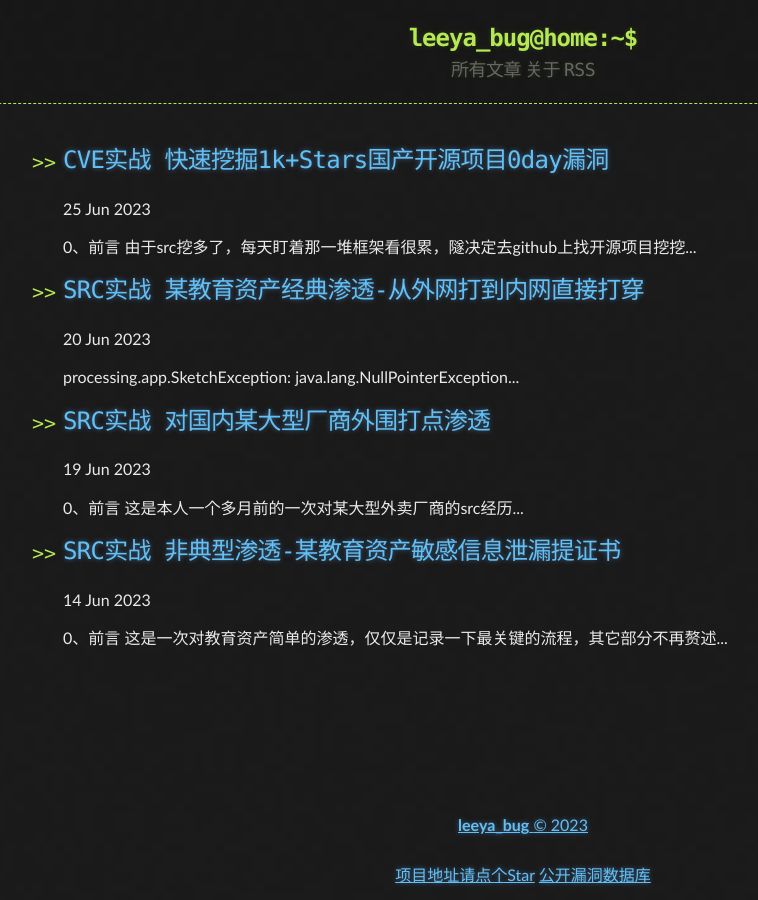
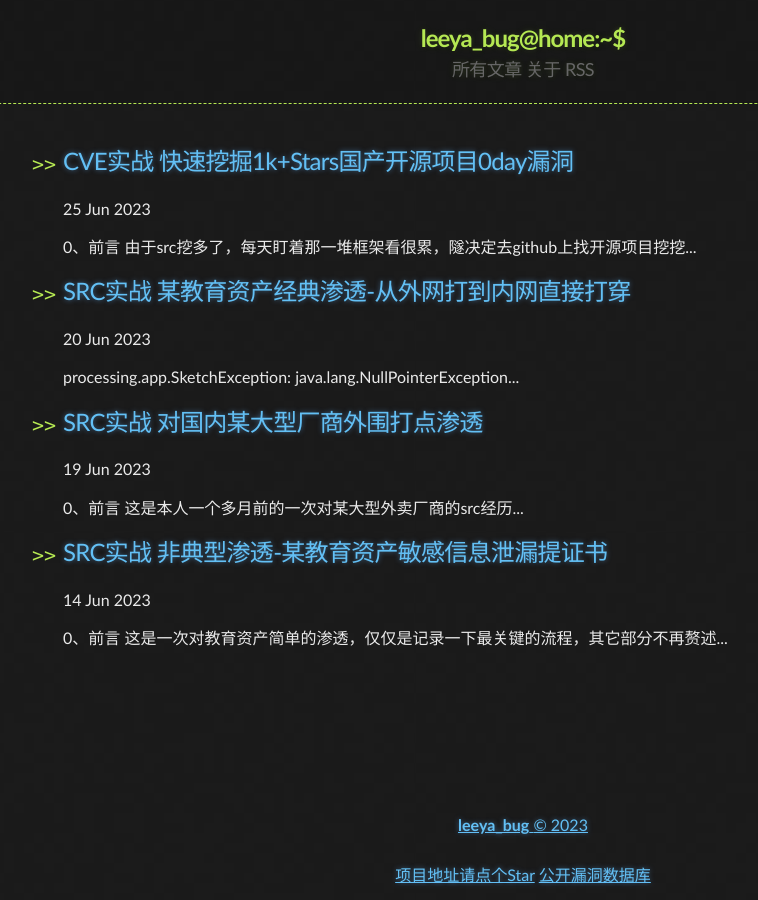
Before and after one commit to Leeyangee/leeyangee.github.io, a Jekyll site: the page built from index.html, in a window 1280 px wide. Shown: the whole page, without its empty margins (117-875 px from the left). Built offline with Jekyll 4.4.1, drawn with Linux system fonts in a browser that asks for light colours; the list of posts is cut into pages by our own code.

Commit message:
Update base.scss

```diff
--- a/_sass/base.scss
+++ b/_sass/base.scss
@@ -71,7 +71,7 @@
   margin: 0;
   text-align: center;
   font-weight: bold;
-  font-family: Monaco, "Bitstream Vera Sans Mono", "Lucida Console", Terminal, monospace;
+  font-family: "Gill Sans", sans-serif;
   color: $conifer;//$header;
   text-shadow: 0 1px 1px rgba(0, 0, 0, 0.1),
                0 0 5px rgba(181, 232, 83, 0.1),
@@ -99,7 +99,7 @@
 
 h1, h2, h3, h4, h5, h6 {
   font-weight: normal;
-  font-family: Monaco, "Bitstream Vera Sans Mono", "Lucida Console", Terminal, monospace;
+  font-family: "Gill Sans", sans-serif;
   color: $header;
   letter-spacing: -0.03em;
   text-shadow: 0 1px 1px rgba(0, 0, 0, 0.1),
```
